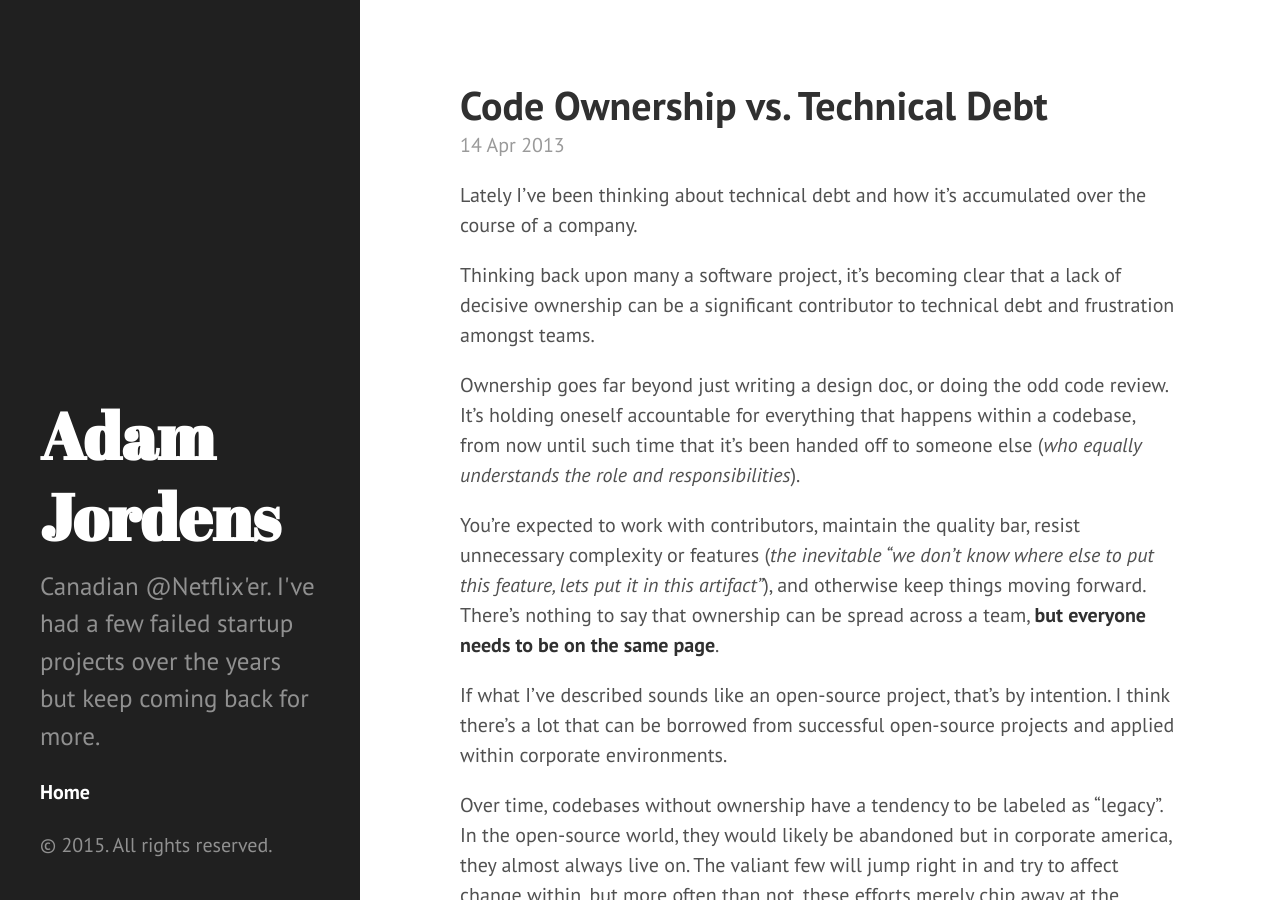
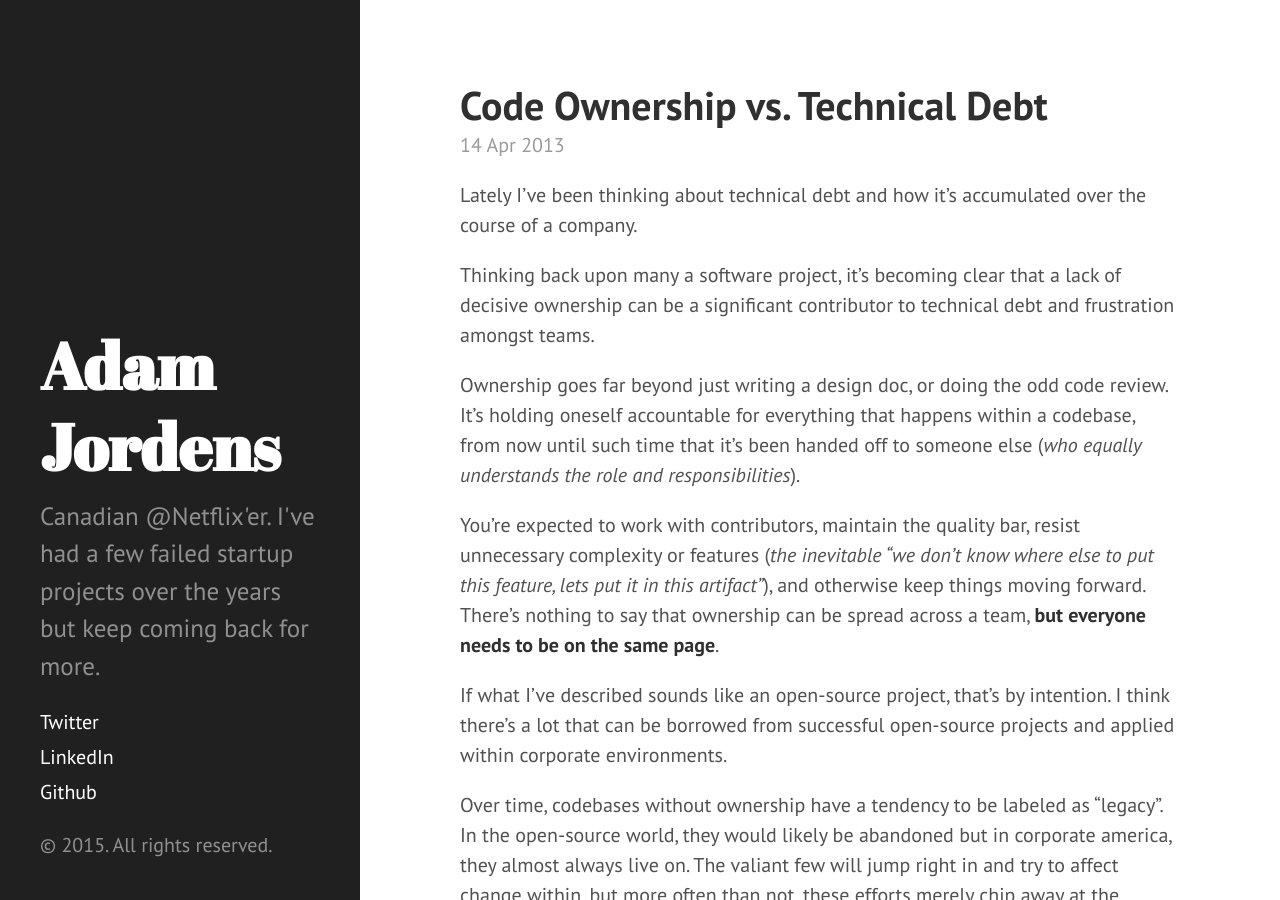
Before and after one commit to ajordens/ajordens.github.io, a Jekyll site: the page built from index.html, in a window 1280 px wide and 900 px high. Built offline with Jekyll 4.4.1, drawn with Linux system fonts in a browser that asks for light colours; Markdown is read by kramdown in place of the engine named in the settings; the list of posts is cut into pages by our own code.

Commit message:
Modified CNAME and sidebar links

```diff
--- a/CNAME
+++ b/CNAME
@@ -1 +1 @@
-jordens.org
+www.jordens.org
--- a/_config.yml
+++ b/_config.yml
@@ -16,5 +16,7 @@ baseurl:          /
 author:
   name:           'Adam Jordens'
   url:            https://twitter.com/ajordens
+  linkedin:       https://www.linkedin.com/in/adamjordens
+  github:         https://github.com/ajordens
 
 paginate:         3
--- a/_includes/sidebar.html
+++ b/_includes/sidebar.html
@@ -10,7 +10,9 @@
     </div>
 
     <nav class="sidebar-nav">
+<!--
       <a class="sidebar-nav-item{% if page.url == site.baseurl %} active{% endif %}" href="{{ site.baseurl }}">Home</a>
+-->
 
       {% comment %}
         The code below dynamically generates a sidebar nav of pages with
@@ -26,11 +28,14 @@
         {% endif %}
       {% endfor %}
 
+
+      <a class="sidebar-nav-item" href="{{ site.author.url }}">Twitter</a>
+      <a class="sidebar-nav-item" href="{{ site.author.linkedin }}">LinkedIn</a>
+      <a class="sidebar-nav-item" href="{{ site.author.github }}">Github</a>
 <!--
-      <a class="sidebar-nav-item" href="{{ site.github.repo }}/archive/v{{ site.version }}.zip">Download</a>
-      <a class="sidebar-nav-item" href="{{ site.github.repo }}">GitHub project</a>
       <span class="sidebar-nav-item">Currently v{{ site.version }}</span>
 -->
+
     </nav>
 
     <p>&copy; {{ site.time | date: '%Y' }}. All rights reserved.</p>
```
